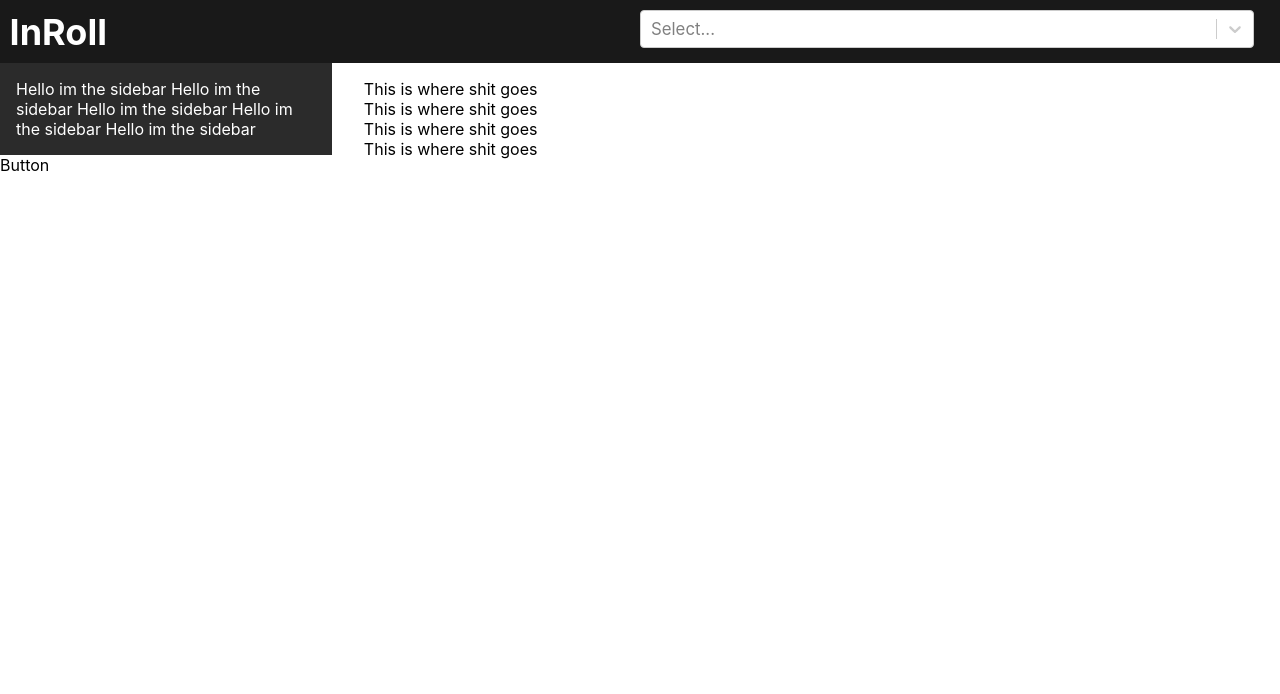
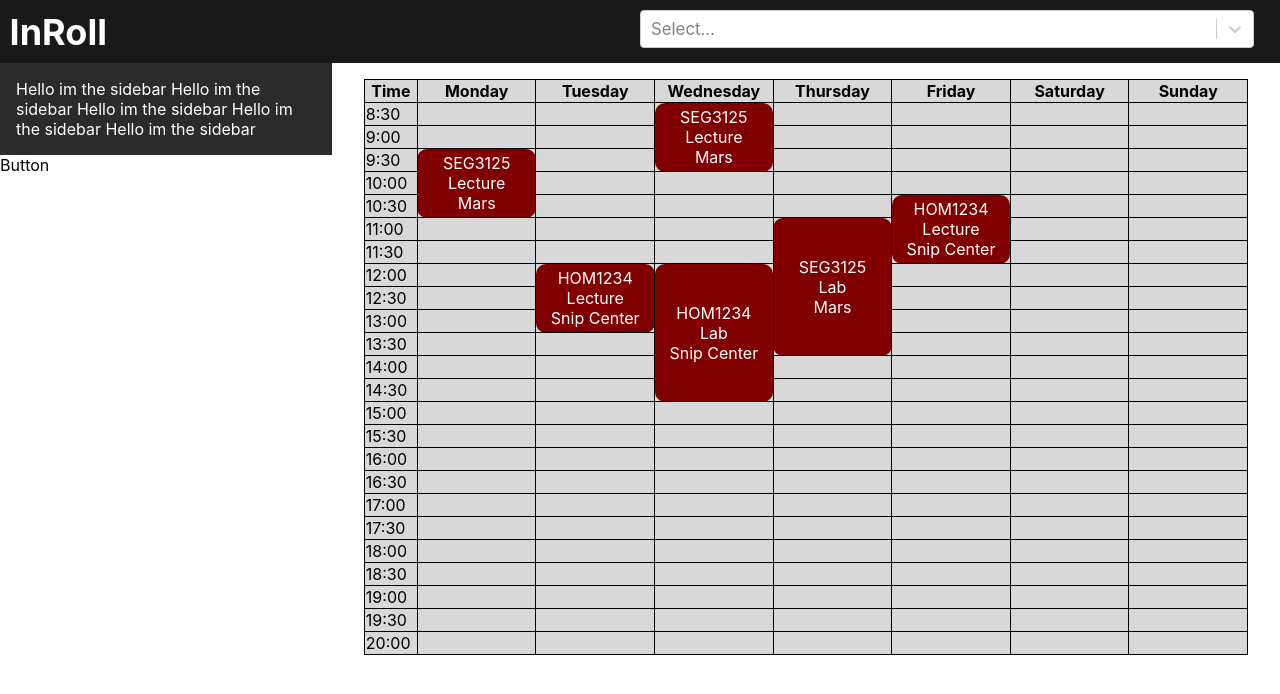
Before and after one commit to Projudah/Inroll, a React (Create React App) app: page / in a window 1280 px wide. Shown: the top 694 px of the page. Built offline with nearby package versions, Linux system fonts and the light colour scheme.

Commit message:
schedule generator complete

```diff
--- a/package.json
+++ b/package.json
@@ -23,5 +23,8 @@
     "not dead",
     "not ie <= 11",
     "not op_mini all"
-  ]
+  ],
+  "devDependencies": {
+    "create-react-component-folder": "^0.1.28"
+  }
 }
--- a/src/App.js
+++ b/src/App.js
@@ -3,11 +3,12 @@ import './App.scss';
 
 import NavBar from './components/NavBar'
 import Sidebar from './components/Sidebar'
+import ScheduleView from './components/ScheduleView'
 
 class App extends Component {
   //state to change the vierw change as requred
   state = {
-    view: false
+    view: true
   }
 
   //function to react to button click, change this as required
@@ -25,7 +26,7 @@ class App extends Component {
      var view = ""
      //chan ge component depending on state
     if(this.state.view){
-      view = "CHANGE VIEW!!!!!!!!!!!!!"
+      view = <ScheduleView/>
     }
     //change sidebar toggle, to pass the function changing state to the side bar
     return (
@@ -33,13 +34,9 @@ class App extends Component {
         <NavBar />
         <div className="app">
           <Sidebar toggle={this.toggle}/>
+
           <div class="content">
-            This is where shit goes <br />
-            This is where shit goes <br />
-            This is where shit goes <br />
-            This is where shit goes
-            {//the component change is here
-              view}
+            {view}
           </div>
         </div>
       </div>
--- a/src/App.scss
+++ b/src/App.scss
@@ -1,7 +1,7 @@
 .app{
   display: grid;
   grid-template-columns: 0.7fr 2fr;
-  width: 100vw;
+  width: 100%;
   height: 100vh;
 }
 
--- /dev/null
+++ b/src/components/ScheduleView/ScheduleView.js
@@ -0,0 +1,124 @@
+import React, { Component } from 'react';
+import './ScheduleView.scss'
+
+class ScheduleView extends Component {
+
+	classes = [
+			{	Day : 0,
+				Length: 3,
+				Name: 'SEG3125',
+				Location: "Mars",
+				Section: "Lecture",
+				Time: 2
+			},
+			{	Day : 2,
+				Length: 3,
+				Name: 'SEG3125',
+				Location: "Mars",
+				Section: "Lecture",
+				Time: 0
+			},
+			{	Day : 3,
+				Length: 6,
+				Name: 'SEG3125',
+				Location: "Mars",
+				Section: "Lab",
+				Time: 5
+			},
+			{	Day : 1,
+				Length: 3,
+				Name: 'HOM1234',
+				Location: "Snip Center",
+				Section: "Lecture",
+				Time: 7
+			},
+			{	Day : 4,
+				Length: 3,
+				Name: 'HOM1234',
+				Location: "Snip Center",
+				Section: "Lecture",
+				Time: 4
+			},
+			{	Day : 2,
+				Length: 6,
+				Name: 'HOM1234',
+				Location: "Snip Center",
+				Section: "Lab",
+				Time: 7
+			}
+		]
+	times =["8:30","9:00","9:30","10:00","10:30","11:00","11:30","12:00","12:30","13:00","13:30","14:00","14:30"
+	,"15:00","15:30","16:00","16:30","17:00","17:30","18:00","18:30","19:00","19:30","20:00","20:30","21:00","21:30","22:00"]
+
+	generateRow = (time, classes) =>{
+
+		var rows = [0,0,0,0,0,0,0]
+
+		for(var i=0; i<7; i++){
+			var inrange = false;
+			var found = false;
+			for(var j=0; j<classes.length; j++){
+				if(classes[j].Day === i){
+
+					if(classes[j].Time === time){
+						rows[classes[j].Day] = <td rowSpan={classes[j].Length} className="classEntry">{classes[j].Name}<br/>
+						{classes[j].Section}<br/>
+						{classes[j].Location}</td>
+						found = true
+						break
+					}
+					inrange = ((classes[j].Time + classes[j].Length) > time) && ((classes[j].Time) < time)
+					if(inrange){
+						break;
+					}
+				}
+			}
+			if(!(inrange || found)){
+				rows[i] = <td></td>
+			}
+
+		}
+
+		rows = rows.filter(function(val) {
+		    return val !== 0;
+		});
+		return(<tr>
+				<td>{this.times[time]}</td>
+				{rows}
+			</tr>)
+	}
+
+	generateTable = () =>{
+		const header = <tr>
+			<th className='timeCol'>Time</th>
+			<th>Monday</th>
+			<th>Tuesday</th>
+			<th>Wednesday</th>
+			<th>Thursday</th>
+			<th>Friday</th>
+			<th>Saturday</th>
+			<th>Sunday</th>
+		</tr>
+
+		var rows = []
+		for(var i=0; i<24; i++){
+			rows.push(this.generateRow(i,this.classes))
+		}
+
+		return (<table>
+				{header}
+				{rows}
+				</table>)
+	}
+
+
+	render() {
+		return (
+			<div className='schedule'>
+				{this.generateTable()}
+			</div>
+			);
+	}
+}
+
+export default ScheduleView;
--- /dev/null
+++ b/src/components/ScheduleView/ScheduleView.scss
@@ -0,0 +1,30 @@
+.schedule{
+	background: grey;
+
+	table{
+		table-layout: fixed;
+		width: 100%;
+		background-color: #d8d8d8;
+		border-collapse: collapse;
+	}
+	td{
+		height: 20px;
+	}
+	.timeCol{
+		width: 50px;
+	}
+	th{
+		// width: 1000px;
+	}
+	td,th{
+		border: 1px solid black;
+	}
+	.classEntry{
+		background: #800000;
+		color: white;
+		text-align: center;
+		border-radius: 10px;
+		// font-weight: lighter;
+	}
+
+}
--- /dev/null
+++ b/src/components/ScheduleView/index.js
@@ -0,0 +1 @@
+export { default } from './ScheduleView';
```
Also changed, not shown: 2 other files (tests, documents, lock files or other folders).
